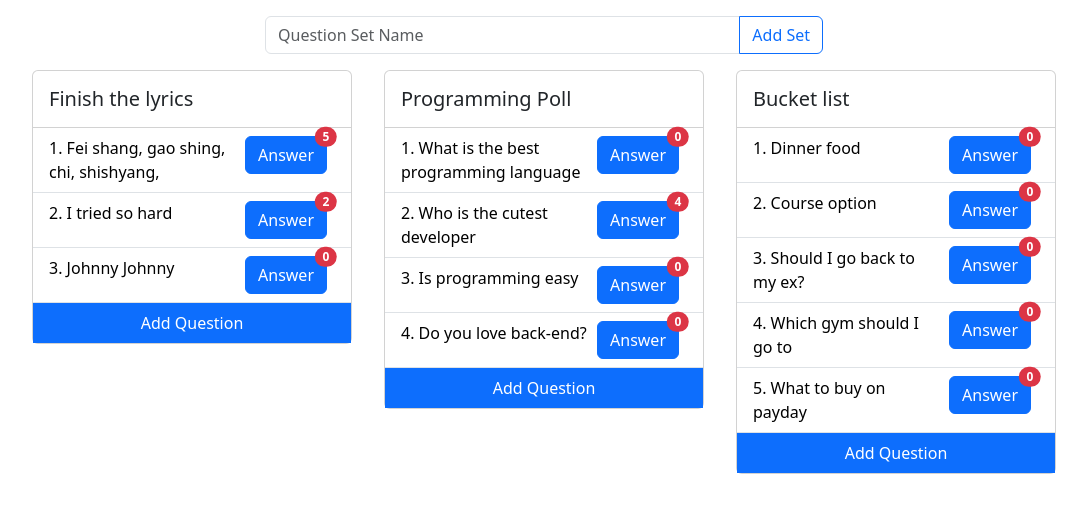
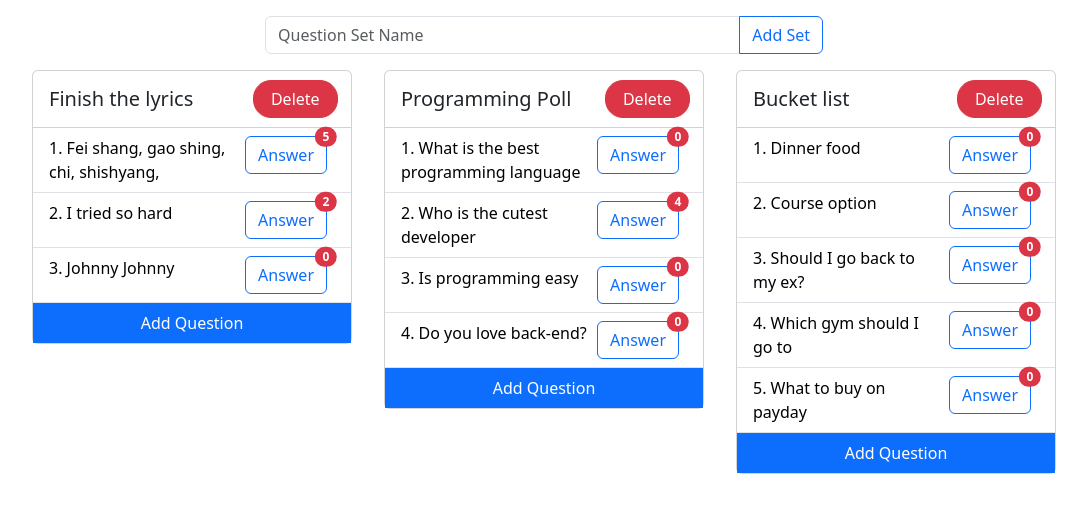
Before and after one commit to cup-noodlehS/Polls-app-django, a Django app: page /polls/ in a window 1280 px wide. Shown: the part 56-569 px from the top of the page, without its empty margins (96-1183 px from the left). Run offline with Django 4.2, Linux system fonts and the light colour scheme; data comes from the database, SQL or seed files in the repository; both versions use the stored data as it was after the commit; some libraries are stand-ins or nearby versions.

Commit message:
fixed the add question, few adjustments, and added delete Set

```diff
--- a/polls/templates/polls/detail.html
+++ b/polls/templates/polls/detail.html
@@ -2,7 +2,7 @@
   <body>
     {% include "./partials/navbar.html" %}
     <main class="container">
-      <div class="d-flex flex-column justify-content-center align-items-center" style="height: 80vh;">
+      <div class="d-flex flex-column justify-content-start align-items-center" style="height: 80vh;">
         <div class="d-flex align-items-center">
           <h5 class="m-3">{{question.question_text}}</h5>
             <form action="{% url 'polls:deletequestion' %}" method="post">
--- a/polls/templates/polls/index.html
+++ b/polls/templates/polls/index.html
@@ -16,20 +16,23 @@
         {% for set in set_list %}
         <div class="mx-3 mb-3">
           <div class="card" style="width: 20rem;">
-            <h5 class="m-3">{{ set.set_name }}</h5>
+            <div class="row align-items-center">
+              <h5 class="m-3 col-7">{{ set.set_name }}</h5>
+              <a href="{% url 'polls:deleteset' set.id %}" class="btn btn-danger col-3" style="height: 38px; border-radius: 18px;">Delete</a>
+            </div>
             <ul class="list-group list-group-flush">
               {% for question in set.question_set.all %}
               <li class="list-group-item d-flex justify-content-between" href="{% url 'polls:detail' question.id %}">
                 <a href="{% url 'polls:detail' question.id %}" class="text-decoration-none"
                   >{{forloop.counter}}. {{ question.question_text }}</a
                 >
-                <a href="{% url 'polls:detail' question.id %}" class="btn btn-primary mx-2 position-relative" style="height: 38px;">Answer<span class="position-absolute top-0 start-100 translate-middle badge rounded-pill bg-danger">
+                <a href="{% url 'polls:detail' question.id %}" class="btn btn-outline-primary mx-2 position-relative" style="height: 38px;">Answer<span class="position-absolute top-0 start-100 translate-middle badge rounded-pill bg-danger">
                   {{ question.votes_num }}
                 </span></a>
               </li>
               {% endfor %}
               <div class="list-group list-group-flush bg-primary" >
-                <a href="{%url 'polls:new' 1 forloop.counter %}" class="link-underline add link-underline-opacity-0 text-center p-2">Add Question</a>
+                <a href="{%url 'polls:new' 1 set.id %}" class="link-underline add link-underline-opacity-0 text-center p-2">Add Question</a>
               </div>
             </ul>
           </div>
--- a/polls/templates/polls/partials/footer.html
+++ b/polls/templates/polls/partials/footer.html
@@ -1,4 +1,4 @@
-<!-- <script
+<script
   src="https://cdn.jsdelivr.net/npm/@popperjs/core@2.11.8/dist/umd/popper.min.js"
   integrity="sha384-I7E8VVD/ismYTF4hNIPjVp/Zjvgyol6VFvRkX/vR+Vc4jQkC+hVqc2pM8ODewa9r"
   crossorigin="anonymous"
@@ -7,7 +7,7 @@
   src="https://cdn.jsdelivr.net/npm/bootstrap@5.3.1/dist/js/bootstrap.min.js"
   integrity="sha384-Rx+T1VzGupg4BHQYs2gCW9It+akI2MM/mndMCy36UVfodzcJcF0GGLxZIzObiEfa"
   crossorigin="anonymous"
-></script> -->
+></script>
 <!-- <footer>
   <h1>Footer</h1>
 </footer> -->
--- a/polls/templates/polls/results.html
+++ b/polls/templates/polls/results.html
@@ -3,7 +3,7 @@
   <body>
     {% include "./partials/navbar.html" %}
     <main class="container">
-      <div class="d-flex justify-content-center align-items-center" style="height: 80vh;">
+      <div class="d-flex justify-content-center align-items-start" style="height: 80vh;">
         <div>
           <div class="card" style="width: 20rem;">
           <h5 class="m-3">{{question.question_text}}</h5>
--- a/polls/urls.py
+++ b/polls/urls.py
@@ -7,6 +7,7 @@ urlpatterns = [
     path("", views.IndexView.as_view(), name="index"),
     path("new/<int:choice_count>/<int:set_id>", views.new, name="new"),
     path("delete-question/", views.deleteQuestion, name="deletequestion"),
+    path("delete-set/<int:set_id>", views.deleteSet, name="deleteset"),
     path("add/", views.addQuestion, name="addquestion"),
     path("setadd/", views.addSet, name="addset"),
     path("<int:pk>/", views.DetailView.as_view(), name="detail"),
--- a/polls/views.py
+++ b/polls/views.py
@@ -82,6 +82,15 @@ async def deleteQuestion(request):
     return HttpResponseRedirect(reverse("polls:index"))
 
 @sync_to_async
+def delete_set(set_id):
+    s = Set.objects.get(pk=set_id)
+    s.delete()
+
+async def deleteSet(request, set_id):
+    await delete_set(set_id)
+    return HttpResponseRedirect(reverse("polls:index"))
+
+@sync_to_async
 def save_set(set_name):
     s = Set(set_name=set_name, pub_date=timezone.now())
     s.save()
```
Also changed, not shown: db.sqlite3.
